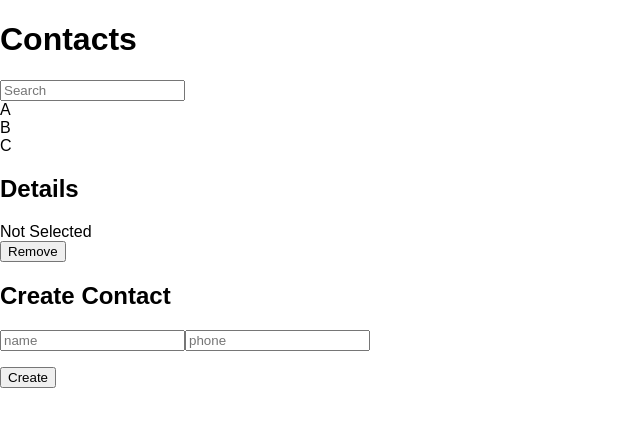
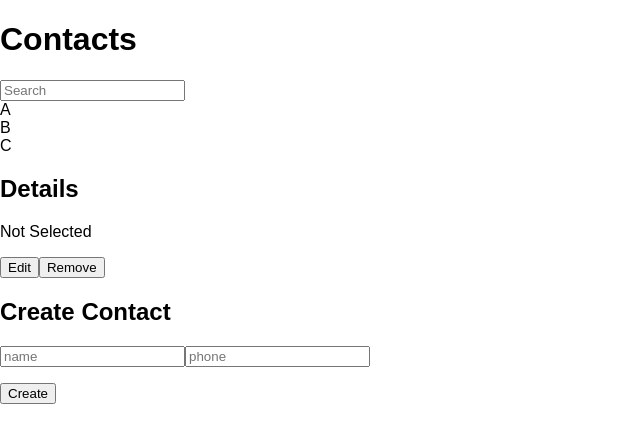
Before and after one commit to YounggilLee/phone-book, a React (Create React App) app: page / in a window 1280 px wide. Shown: the top 442 px of the page, without its empty margins (0-640 px from the left). Built offline with nearby package versions, Linux system fonts and the light colour scheme.

Commit message:
Implement Modify and update

```diff
--- a/src/components/Contact.js
+++ b/src/components/Contact.js
@@ -91,6 +91,7 @@
                 <ContactDetails isSelected={this.state.selectedKey !== -1}
                                 contact={this.state.contactData[this.state.selectedKey]}
                                 onRemove={this.hanldeRemove}
+                                onEdit={this.hanldeEdit}
                                 />
                 <ContactCreate onCreate={this.hanldeCreate}/>
         </div>
--- a/src/components/ContactCreate.js
+++ b/src/components/ContactCreate.js
@@ -10,6 +10,7 @@
 
         this.handleChange = this.handleChange.bind(this);
         this.handleClick = this.handleClick.bind(this);
+        this.handlekeyPress = this.handlekeyPress.bind(this);
     }
 
 
@@ -30,6 +31,14 @@
             name: '',
             phone: ''
         })
+
+        this.nameInput.focus();
+    }
+
+    handlekeyPress(e) {
+        if(e.charCode ===13) {
+            this.handleClick();
+        }
     }
 
     render() {
@@ -40,10 +49,12 @@
                     <input type='text' name='name' placeholder='name'
                     value={this.state.name}
                     onChange={this.handleChange}
+                    ref={(ref)=>{ this.nameInput = ref}}
                     />
                     <input type='text' name='phone' placeholder='phone'
                     value={this.state.phone}
                     onChange={this.handleChange}
+                    onKeyPress={this.handlekeyPress}
                     />
                 </p>
                 <button onClick={this.handleClick}>Create</button>
--- a/src/components/ContactDetails.js
+++ b/src/components/ContactDetails.js
@@ -1,6 +1,48 @@
 import React, { Component } from 'react';
 
 export default class ContactDetails extends Component {
+    constructor(props) {
+        super(props);
+
+        this.state = {
+            isEdit: false,
+            name: '',
+            phone:''
+        }
+
+        this.handleToggle = this.handleToggle.bind(this);
+        this.handleChange = this.handleChange.bind(this);
+        this.handleEdit = this.handleEdit.bind(this);
+
+    }
+
+    handleToggle() {
+        if(!this.state.isEdit){
+            this.setState({
+                name: this.props.contact.name,
+                phone: this.props.contact.phone
+            })
+        } else{
+            this.handleEdit();
+        }
+        this.setState({
+            isEdit: !this.state.isEdit
+        });
+
+    }
+
+    handleChange(e) {
+        let nextState = {};
+        nextState[e.target.name] = e.target.value;
+        this.setState(nextState);
+    }
+
+    handleEdit() {
+        this.props.onEdit(this.state.name, this.state.phone);
+    }
+
+
+
     render() {
         const details  = (
         <div>
@@ -8,6 +50,28 @@
             <p>{this.props.contact.phone}</p>
             </div>
             );
+
+
+        const edit = (
+            <div>
+                <p>
+                 <input type='text' name='name' placeholder='name'
+                    value={this.state.name}
+                    onChange={this.handleChange}
+                    />
+                </p>
+                <p>
+                    <input type='text' name='phone' placeholder='phone'
+                    value={this.state.phone}
+                    onChange={this.handleChange}
+
+                    />
+                </p>
+            </div>
+        )
+
+        const view = this.state.isEdit ? edit : details;
+
         const blank = (
         <div>
             Not Selected
@@ -17,8 +81,13 @@
         return(
             <div>
                 <h2>Details</h2>
-                {this.props.isSelected ? details : blank}
-                <button onClick={this.props.onRemove}>Remove</button>
+                {this.props.isSelected ? view : blank}
+                <p>
+                    <button onClick={this.handleToggle}>
+                    {this.state.isEdit ? 'OK': 'Edit'}
+                    </button>
+                    <button onClick={this.props.onRemove}>Remove</button>
+                </p>
             </div>
         );
     }
@@ -29,6 +98,7 @@
         name: '',
         phone: ''
     },
-    onRemove: () => {console.error('onRemove not defined');}
+    onRemove: () => {console.error('onRemove not defined');},
+    onEdit: () => {console.error('onEidt not defined');}
 
 }
```
